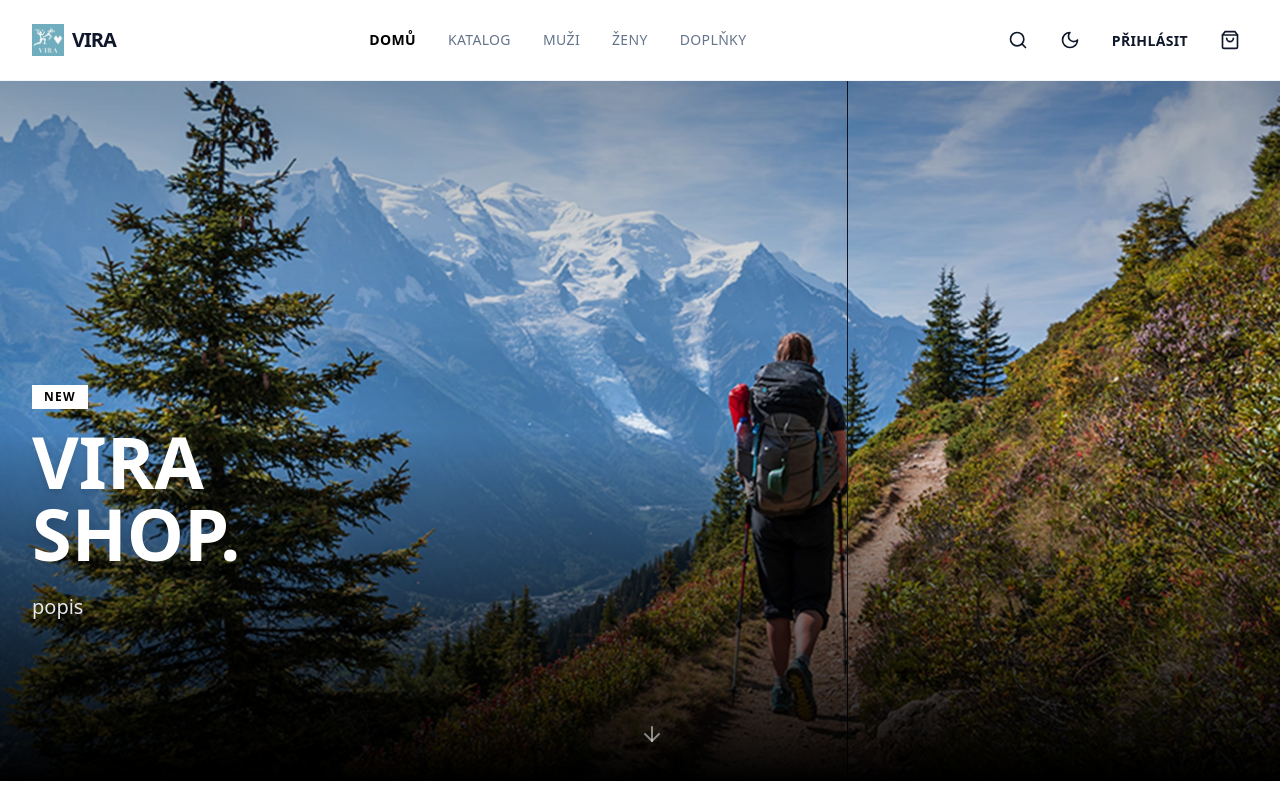
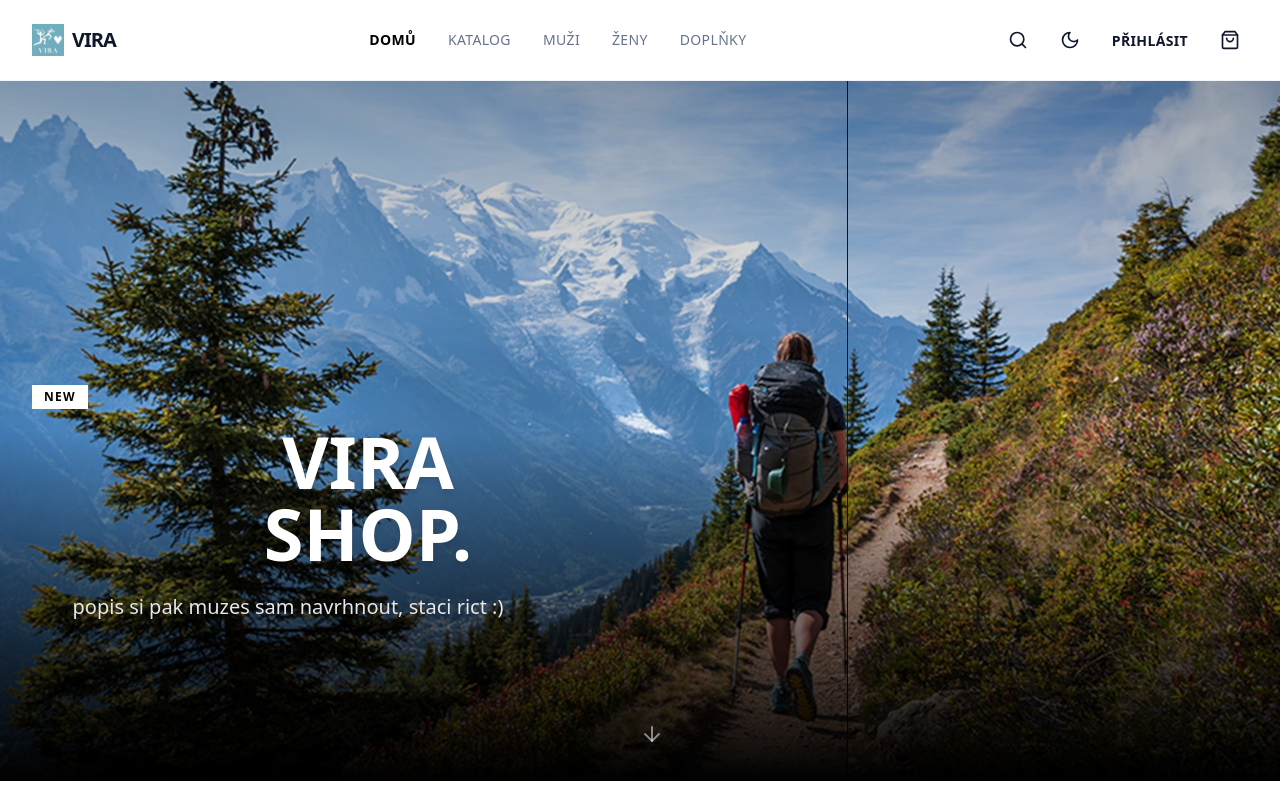
Before and after one commit to FiserBre/virashop, a React (Vite) app: page /#/ in a window 1280 px wide. Shown: the top 800 px of the page. Built offline with nearby package versions, Linux system fonts and the light colour scheme.

Commit message:
Update Hero.tsx

```diff
--- a/components/Hero.tsx
+++ b/components/Hero.tsx
@@ -24,14 +24,14 @@ const Hero: React.FC = () => {
       {/* Content */}
       <div className="relative z-10 h-full max-w-[1600px] mx-auto px-4 sm:px-6 lg:px-8 flex flex-col justify-end pb-20 md:pb-32">
         <div className="max-w-2xl animate-fade-in-up">
-          <span className="inline-block px-3 py-1 bg-white text-black text-xs font-bold tracking-widest uppercase mb-4">
+          <span className="inline-block px-3 py-1 bg-white text-black text-xs font-bold tracking-widest uppercase mb-4 text-center">
             New
           </span>
-          <h1 className="text-4xl md:text-6xl lg:text-7xl font-black text-white leading-none mb-6 drop-shadow-lg">
+          <h1 className="text-4xl md:text-6xl lg:text-7xl font-black text-white leading-none mb-6 drop-shadow-lg text-center">
             VIRA<br/>SHOP.
           </h1>
-          <p className="text-lg md:text-xl text-gray-200 mb-8 max-w-lg leading-relaxed">
-            popis
+          <p className="text-lg md:text-xl text-gray-200 mb-8 max-w-lg leading-relaxed text-center">
+            popis si pak muzes sam navrhnout, staci rict {":)"}
           </p>
         </div>
       </div>
```
